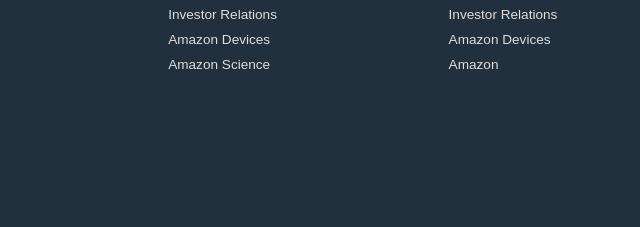
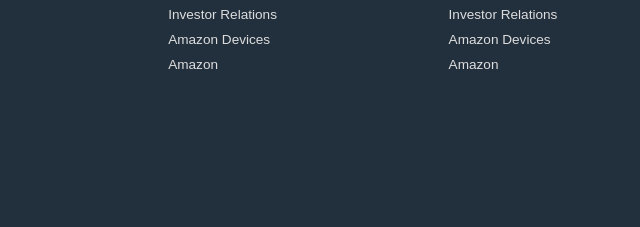
Before and after one commit to patelkrushi004/Amazon, a plain HTML site: page index.html in a window 1280 px wide. Shown: the part 1581-1808 px from the top of the page, 576-1216 px from the left. Drawn offline with Linux system fonts and the light colour scheme.

Commit message:
remove science from file

```diff
--- a/index.html
+++ b/index.html
@@ -171,7 +171,7 @@
                          <a>About Amazon</a>
                          <a>Investor Relations</a>
                          <a>Amazon Devices</a>
-                         <a>Amazon Science</a>
+                         <a>Amazon </a>
                    </ul>
                    <ul>
                         <p>Get to Know Us</p>
```
